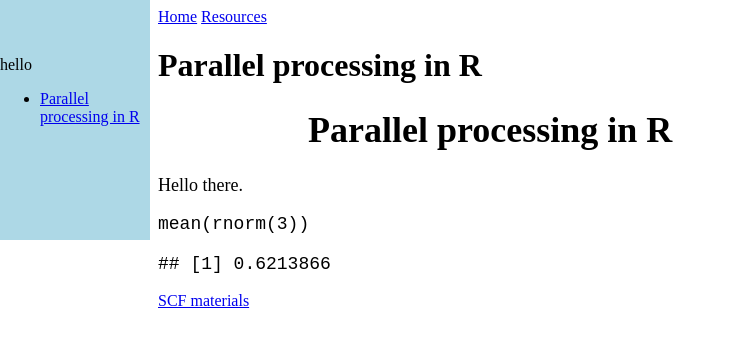
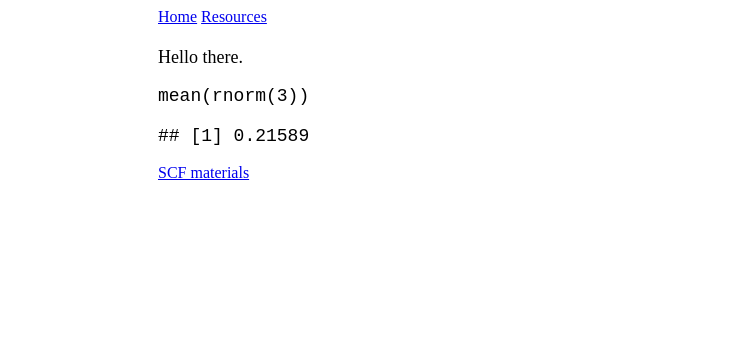
Before and after one commit to paciorek/tutorial-test, a Jekyll site: the page built from more_info.md, in a window 1280 px wide. Shown: the top 347 px of the page, without its empty margins (0-736 px from the left). Built offline with Jekyll 4.4.1, drawn with Linux system fonts in a browser that asks for light colours; our own code applies the rules of GitHub Pages for plain Markdown files.

Commit message:
some cleanup

```diff
--- a/_layouts/default.html
+++ b/_layouts/default.html
@@ -15,7 +15,6 @@
       {{ content }}
     </div>
     <div class="sidebar">
-      <p>hello</p>
           {% include toc.html html=content %}
     </div>
     <footer>
--- a/more_info.md
+++ b/more_info.md
@@ -1,8 +1,5 @@
-Parallel processing in R
-========================
-
 Hello there.
 
     mean(rnorm(3))
 
-    ## [1] 0.6213866
+    ## [1] 0.21589
--- a/stylesheets/main.css
+++ b/stylesheets/main.css
@@ -6,7 +6,7 @@ position: fixed;
 top: 0;
 left: 0;
 padding-top: 40px;
-background-color: lightblue;
+# background-color: lightblue;
 }
 
 .sidebar div {
```
